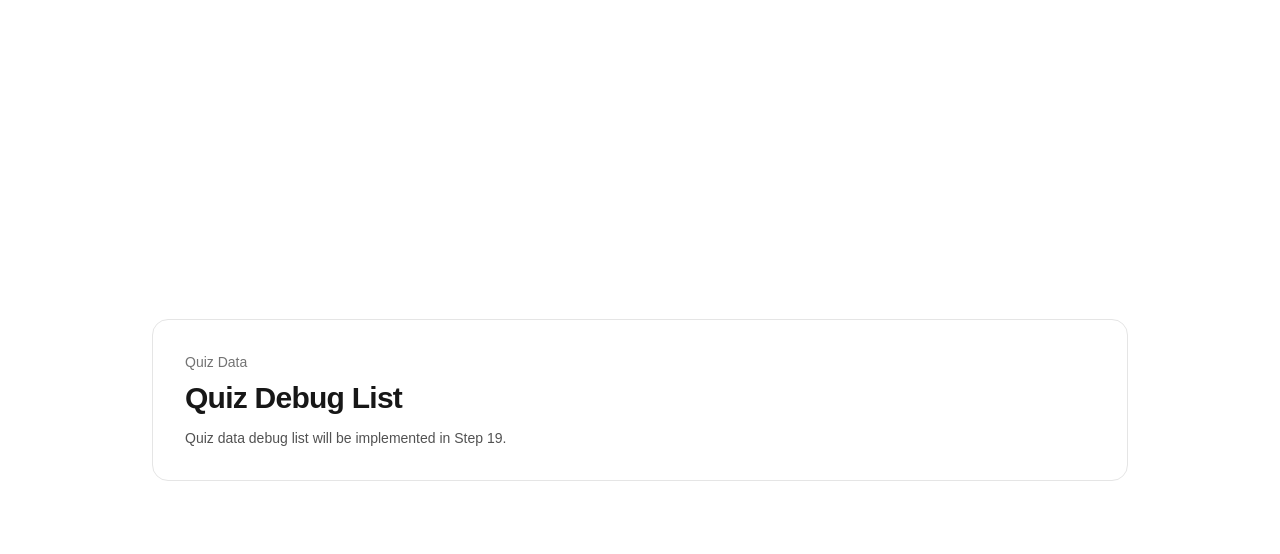
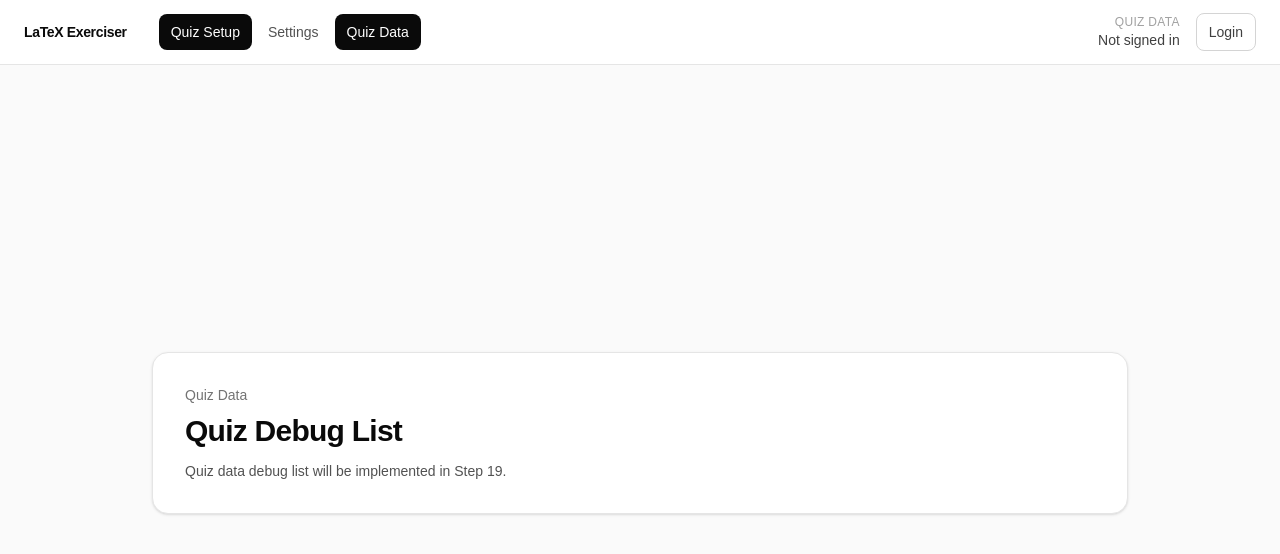
Before and after one commit to justinchoibiz/latex-exerciser, a Next.js app in the folder apps/web/: page /quizzes in a window 1280 px wide. Shown: the top 554 px of the page. Built offline with nearby package versions, Linux system fonts and the light colour scheme.

Commit message:
feat(web): add app shell navigation

```diff
--- a/apps/web/src/app/quiz/play/page.tsx
+++ b/apps/web/src/app/quiz/play/page.tsx
@@ -1,7 +1,10 @@
+import { AppShell } from "@/widgets/app-shell";
+
 export default function QuizPlayPage() {
   return (
-    <main className="mx-auto flex min-h-screen w-full max-w-6xl items-center px-6 py-10">
-      <section className="w-full rounded-2xl border border-neutral-200 p-8">
+    <AppShell>
+      <div className="mx-auto flex min-h-[calc(100vh-4rem)] w-full max-w-6xl items-center px-6 py-10">
+        <section className="w-full rounded-2xl border border-neutral-200 bg-white p-8 shadow-sm">
           <p className="text-sm font-medium text-neutral-500">Quiz</p>
           <h1 className="mt-2 text-3xl font-semibold tracking-tight">
             Quiz Play
@@ -10,6 +13,7 @@ export default function QuizPlayPage() {
             Quiz player will be implemented in Step 15.
           </p>
         </section>
-    </main>
+      </div>
+    </AppShell>
   );
 }
--- a/apps/web/src/app/quiz/result/[sessionId]/page.tsx
+++ b/apps/web/src/app/quiz/result/[sessionId]/page.tsx
@@ -1,3 +1,5 @@
+import { AppShell } from "@/widgets/app-shell";
+
 type QuizResultPageProps = {
   params: Promise<{
     sessionId: string;
@@ -8,8 +10,9 @@ export default async function QuizResultPage({ params }: QuizResultPageProps) {
   const { sessionId } = await params;
 
   return (
-    <main className="mx-auto flex min-h-screen w-full max-w-5xl items-center px-6 py-10">
-      <section className="w-full rounded-2xl border border-neutral-200 p-8">
+    <AppShell>
+      <div className="mx-auto flex min-h-[calc(100vh-4rem)] w-full max-w-5xl items-center px-6 py-10">
+        <section className="w-full rounded-2xl border border-neutral-200 bg-white p-8 shadow-sm">
           <p className="text-sm font-medium text-neutral-500">Quiz Result</p>
           <h1 className="mt-2 text-3xl font-semibold tracking-tight">
             Result: {sessionId}
@@ -18,6 +21,7 @@ export default async function QuizResultPage({ params }: QuizResultPageProps) {
             Result summary will be implemented in Step 18.
           </p>
         </section>
-    </main>
+      </div>
+    </AppShell>
   );
 }
--- a/apps/web/src/app/quiz/setup/page.tsx
+++ b/apps/web/src/app/quiz/setup/page.tsx
@@ -1,7 +1,10 @@
+import { AppShell } from "@/widgets/app-shell";
+
 export default function QuizSetupPage() {
   return (
-    <main className="mx-auto flex min-h-screen w-full max-w-4xl items-center px-6 py-10">
-      <section className="w-full rounded-2xl border border-neutral-200 p-8">
+    <AppShell>
+      <div className="mx-auto flex min-h-[calc(100vh-4rem)] w-full max-w-4xl items-center px-6 py-10">
+        <section className="w-full rounded-2xl border border-neutral-200 bg-white p-8 shadow-sm">
           <p className="text-sm font-medium text-neutral-500">Quiz</p>
           <h1 className="mt-2 text-3xl font-semibold tracking-tight">
             Quiz Setup
@@ -10,6 +13,7 @@ export default function QuizSetupPage() {
             Difficulty range setup will be implemented in Step 13.
           </p>
         </section>
-    </main>
+      </div>
+    </AppShell>
   );
 }
--- a/apps/web/src/app/quizzes/page.tsx
+++ b/apps/web/src/app/quizzes/page.tsx
@@ -1,7 +1,10 @@
+import { AppShell } from "@/widgets/app-shell";
+
 export default function QuizzesPage() {
   return (
-    <main className="mx-auto flex min-h-screen w-full max-w-5xl items-center px-6 py-10">
-      <section className="w-full rounded-2xl border border-neutral-200 p-8">
+    <AppShell>
+      <div className="mx-auto flex min-h-[calc(100vh-4rem)] w-full max-w-5xl items-center px-6 py-10">
+        <section className="w-full rounded-2xl border border-neutral-200 bg-white p-8 shadow-sm">
           <p className="text-sm font-medium text-neutral-500">Quiz Data</p>
           <h1 className="mt-2 text-3xl font-semibold tracking-tight">
             Quiz Debug List
@@ -10,6 +13,7 @@ export default function QuizzesPage() {
             Quiz data debug list will be implemented in Step 19.
           </p>
         </section>
-    </main>
+      </div>
+    </AppShell>
   );
 }
--- a/apps/web/src/app/settings/layout.tsx
+++ b/apps/web/src/app/settings/layout.tsx
@@ -1,4 +1,6 @@
 import Link from "next/link";
+
+import { AppShell } from "@/widgets/app-shell";
 
 export default function SettingsLayout({
   children,
@@ -6,7 +8,8 @@ export default function SettingsLayout({
   children: React.ReactNode;
 }>) {
   return (
-    <main className="mx-auto flex min-h-screen w-full max-w-5xl gap-6 px-6 py-10">
+    <AppShell>
+      <div className="mx-auto flex min-h-[calc(100vh-4rem)] w-full max-w-5xl gap-6 px-6 py-10">
         <aside className="w-56 shrink-0">
           <p className="text-sm font-medium text-neutral-500">Settings</p>
           <nav className="mt-4 flex flex-col gap-2 text-sm">
@@ -26,6 +29,7 @@ export default function SettingsLayout({
         </aside>
 
         <section className="min-w-0 flex-1">{children}</section>
-    </main>
+      </div>
+    </AppShell>
   );
 }
--- a/apps/web/src/app/settings/practice/page.tsx
+++ b/apps/web/src/app/settings/practice/page.tsx
@@ -1,6 +1,6 @@
 export default function PracticeSettingsPage() {
   return (
-    <section className="rounded-2xl border border-neutral-200 p-8">
+    <section className="rounded-2xl border border-neutral-200 bg-white p-8 shadow-sm">
       <p className="text-sm font-medium text-neutral-500">Settings</p>
       <h1 className="mt-2 text-2xl font-semibold tracking-tight">
         Practice Settings
--- a/apps/web/src/app/settings/profile/page.tsx
+++ b/apps/web/src/app/settings/profile/page.tsx
@@ -1,6 +1,6 @@
 export default function ProfileSettingsPage() {
   return (
-    <section className="rounded-2xl border border-neutral-200 p-8">
+    <section className="rounded-2xl border border-neutral-200 bg-white p-8 shadow-sm">
       <p className="text-sm font-medium text-neutral-500">Settings</p>
       <h1 className="mt-2 text-2xl font-semibold tracking-tight">Profile</h1>
       <p className="mt-3 text-sm text-neutral-600">
--- /dev/null
+++ b/apps/web/src/widgets/app-shell/index.ts
@@ -0,0 +1 @@
+export { AppShell } from "@/widgets/app-shell/ui/app-shell";
--- /dev/null
+++ b/apps/web/src/widgets/app-shell/ui/app-shell.tsx
@@ -0,0 +1,173 @@
+"use client";
+
+import Link from "next/link";
+import { usePathname, useRouter } from "next/navigation";
+import { useEffect } from "react";
+
+import { useAuthStore } from "@/entities/auth";
+import { cn } from "@/shared/lib/utils";
+
+type AppShellProps = {
+  children: React.ReactNode;
+};
+
+const navigationItems = [
+  {
+    href: "/quiz/setup",
+    label: "Quiz Setup",
+  },
+  {
+    href: "/settings/practice",
+    label: "Settings",
+  },
+  {
+    href: "/quizzes",
+    label: "Quiz Data",
+  },
+];
+
+function getRouteLabel(pathname: string) {
+  if (pathname.startsWith("/quiz/play")) {
+    return "Quiz Play";
+  }
+
+  if (pathname.startsWith("/quiz/result")) {
+    return "Quiz Result";
+  }
+
+  if (pathname.startsWith("/quiz/setup")) {
+    return "Quiz Setup";
+  }
+
+  if (pathname.startsWith("/settings")) {
+    return "Settings";
+  }
+
+  if (pathname.startsWith("/quizzes")) {
+    return "Quiz Data";
+  }
+
+  return "LaTeX Exerciser";
+}
+
+function isActiveNavItem(pathname: string, href: string) {
+  if (href === "/quiz/setup") {
+    return pathname.startsWith("/quiz");
+  }
+
+  if (href === "/settings/practice") {
+    return pathname.startsWith("/settings");
+  }
+
+  return pathname === href || pathname.startsWith(`${href}/`);
+}
+
+export function AppShell({ children }: AppShellProps) {
+  const pathname = usePathname();
+  const router = useRouter();
+
+  const token = useAuthStore((state) => state.token);
+  const user = useAuthStore((state) => state.user);
+  const hydrate = useAuthStore((state) => state.hydrate);
+  const logout = useAuthStore((state) => state.logout);
+
+  useEffect(() => {
+    hydrate();
+  }, [hydrate]);
+
+  function handleLogout() {
+    logout();
+    router.push("/login");
+  }
+
+  const routeLabel = getRouteLabel(pathname);
+
+  return (
+    <div className="min-h-screen bg-neutral-50 text-neutral-950">
+      <header className="sticky top-0 z-30 border-b border-neutral-200 bg-white/90 backdrop-blur">
+        <div className="mx-auto flex h-16 w-full max-w-7xl items-center justify-between px-6">
+          <div className="flex min-w-0 items-center gap-8">
+            <Link
+              href="/quiz/setup"
+              className="shrink-0 text-sm font-semibold tracking-tight text-neutral-950"
+            >
+              LaTeX Exerciser
+            </Link>
+
+            <nav className="hidden items-center gap-1 md:flex">
+              {navigationItems.map((item) => {
+                const isActive = isActiveNavItem(pathname, item.href);
+
+                return (
+                  <Link
+                    key={item.href}
+                    href={item.href}
+                    className={cn(
+                      "rounded-lg px-3 py-2 text-sm font-medium transition-[background-color,color]",
+                      isActive
+                        ? "bg-neutral-950 text-white"
+                        : "text-neutral-600 hover:bg-neutral-100 hover:text-neutral-950",
+                    )}
+                  >
+                    {item.label}
+                  </Link>
+                );
+              })}
+            </nav>
+          </div>
+
+          <div className="flex shrink-0 items-center gap-4">
+            <div className="hidden text-right sm:block">
+              <p className="text-xs font-medium uppercase tracking-wide text-neutral-400">
+                {routeLabel}
+              </p>
+              <p className="max-w-48 truncate text-sm text-neutral-700">
+                {user ? user.displayName : "Not signed in"}
+              </p>
+            </div>
+
+            {token ? (
+              <button
+                type="button"
+                onClick={handleLogout}
+                className="rounded-lg border border-neutral-300 bg-white px-3 py-2 text-sm font-medium text-neutral-700 transition-[background-color,color,border-color] hover:border-neutral-400 hover:bg-neutral-100 hover:text-neutral-950"
+              >
+                Logout
+              </button>
+            ) : (
+              <Link
+                href="/login"
+                className="rounded-lg border border-neutral-300 bg-white px-3 py-2 text-sm font-medium text-neutral-700 transition-[background-color,color,border-color] hover:border-neutral-400 hover:bg-neutral-100 hover:text-neutral-950"
+              >
+                Login
+              </Link>
+            )}
+          </div>
+        </div>
+
+        <nav className="flex gap-1 overflow-x-auto border-t border-neutral-100 px-4 py-2 md:hidden">
+          {navigationItems.map((item) => {
+            const isActive = isActiveNavItem(pathname, item.href);
+
+            return (
+              <Link
+                key={item.href}
+                href={item.href}
+                className={cn(
+                  "whitespace-nowrap rounded-lg px-3 py-2 text-sm font-medium transition-[background-color,color]",
+                  isActive
+                    ? "bg-neutral-950 text-white"
+                    : "text-neutral-600 hover:bg-neutral-100 hover:text-neutral-950",
+                )}
+              >
+                {item.label}
+              </Link>
+            );
+          })}
+        </nav>
+      </header>
+
+      <main>{children}</main>
+    </div>
+  );
+}
```
Lines whose indentation alone changed are shown as unchanged.
